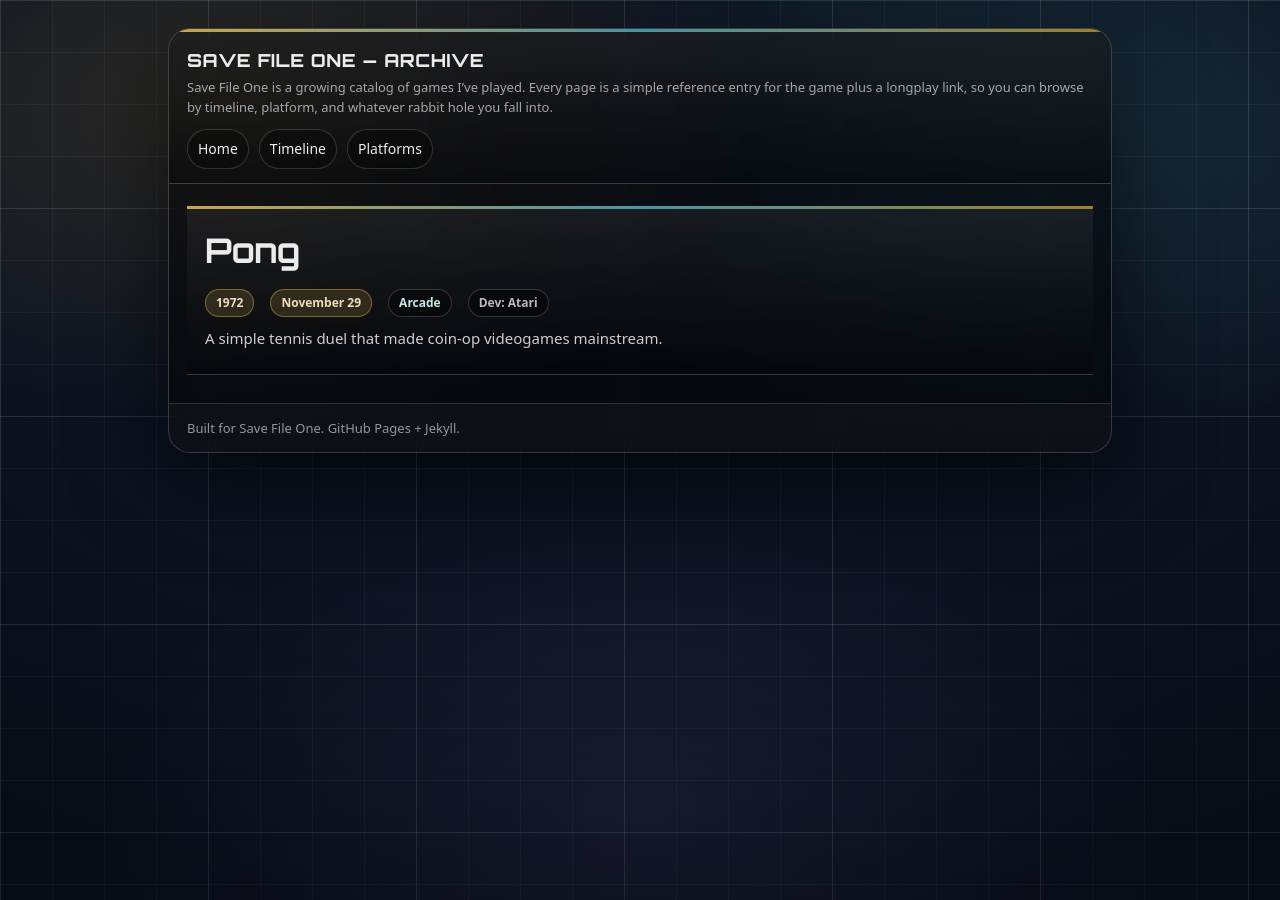
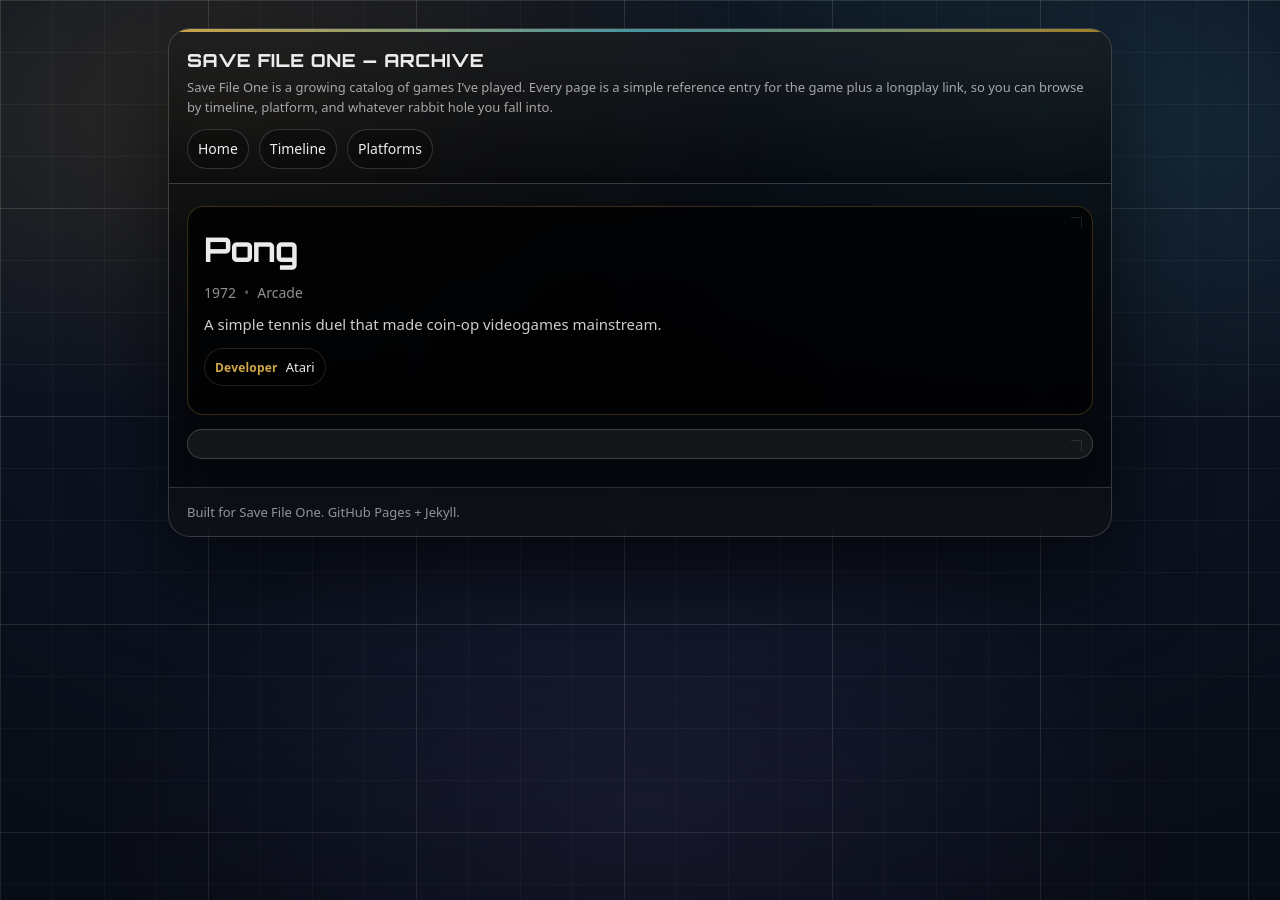
Before and after one commit to BacchusA/savefileone-archive, a Jekyll site: the page built from _games/1972-pong.md, in a window 1280 px wide. Built offline with Jekyll 4.4.1, drawn with Linux system fonts in a browser that asks for light colours.

Commit message:
Update game.html

```diff
--- a/_layouts/game.html
+++ b/_layouts/game.html
@@ -2,51 +2,54 @@
 layout: default
 ---
 
-<article class="game-page">
+<article class="game">
 
-  <header class="game-header">
-    <h1 class="game-title">{{ page.title }}</h1>
+  <section class="game-hero panel panel-c">
+    <h1 class="game-h1">{{ page.title }}</h1>
 
-    <div class="game-meta">
-      {% if page.year %}<span class="chip chip-gold">{{ page.year }}</span>{% endif %}
-      {% if page.month and page.day %}
-        <span class="chip chip-gold">{{ page.month }} {{ page.day }}</span>
-      {% endif %}
-      {% if page.platform %}<span class="chip chip-cyan">{{ page.platform }}</span>{% endif %}
-      {% if page.developer %}<span class="chip chip-muted">Dev: {{ page.developer }}</span>{% endif %}
-      {% if page.publisher and page.publisher != "" %}<span class="chip chip-muted">Pub: {{ page.publisher }}</span>{% endif %}
+    <div class="game-sub">
+      {% if page.year %}<span>{{ page.year }}</span>{% endif %}
+      {% if page.platform %}<span class="dot">•</span><span>{{ page.platform }}</span>{% endif %}
     </div>
 
     {% if page.short_summary %}
       <p class="game-summary">{{ page.short_summary }}</p>
     {% endif %}
 
-    <div class="game-links">
+    <div class="game-meta">
+      {% if page.release_date %}<div class="meta-pill"><strong>Release</strong><span>{{ page.release_date }}</span></div>{% endif %}
+      {% if page.developer %}<div class="meta-pill"><strong>Developer</strong><span>{{ page.developer }}</span></div>{% endif %}
+      {% if page.publisher and page.publisher != "" %}<div class="meta-pill"><strong>Publisher</strong><span>{{ page.publisher }}</span></div>{% endif %}
+    </div>
+
+    <div class="game-actions">
       {% if page.youtube_longplay and page.youtube_longplay != "" %}
         <a class="btn" href="{{ page.youtube_longplay }}" target="_blank" rel="noopener">Watch Longplay</a>
       {% endif %}
     </div>
-  </header>
+  </section>
 
   {% if page.youtube_longplay and page.youtube_longplay != "" %}
-    <div class="card" style="margin-top:14px;">
-      <div class="card-text">
+    <section class="game-block panel panel-b">
       <div class="small muted" style="margin-bottom:8px;">Longplay</div>
       <div class="video-embed">
+        {% assign yid = page.youtube_id %}
+        {% if yid == nil or yid == "" %}
+          {% assign yid = page.youtube_longplay | split: 'v=' | last | split: '&' | first %}
+        {% endif %}
         <iframe
-            src="https://www.youtube-nocookie.com/embed/{{ page.youtube_longplay | split: 'v=' | last | split: '&' | first }}"
+          src="https://www.youtube-nocookie.com/embed/{{ yid }}"
           title="YouTube longplay"
           frameborder="0"
           allow="accelerometer; autoplay; clipboard-write; encrypted-media; gyroscope; picture-in-picture; web-share"
           allowfullscreen>
         </iframe>
       </div>
-      </div>
-    </div>
+    </section>
   {% endif %}
 
-  <div class="game-content">
+  <section class="game-body panel panel-a">
     {{ content }}
-  </div>
+  </section>
 
 </article>
```
Lines whose indentation alone changed are shown as unchanged.
